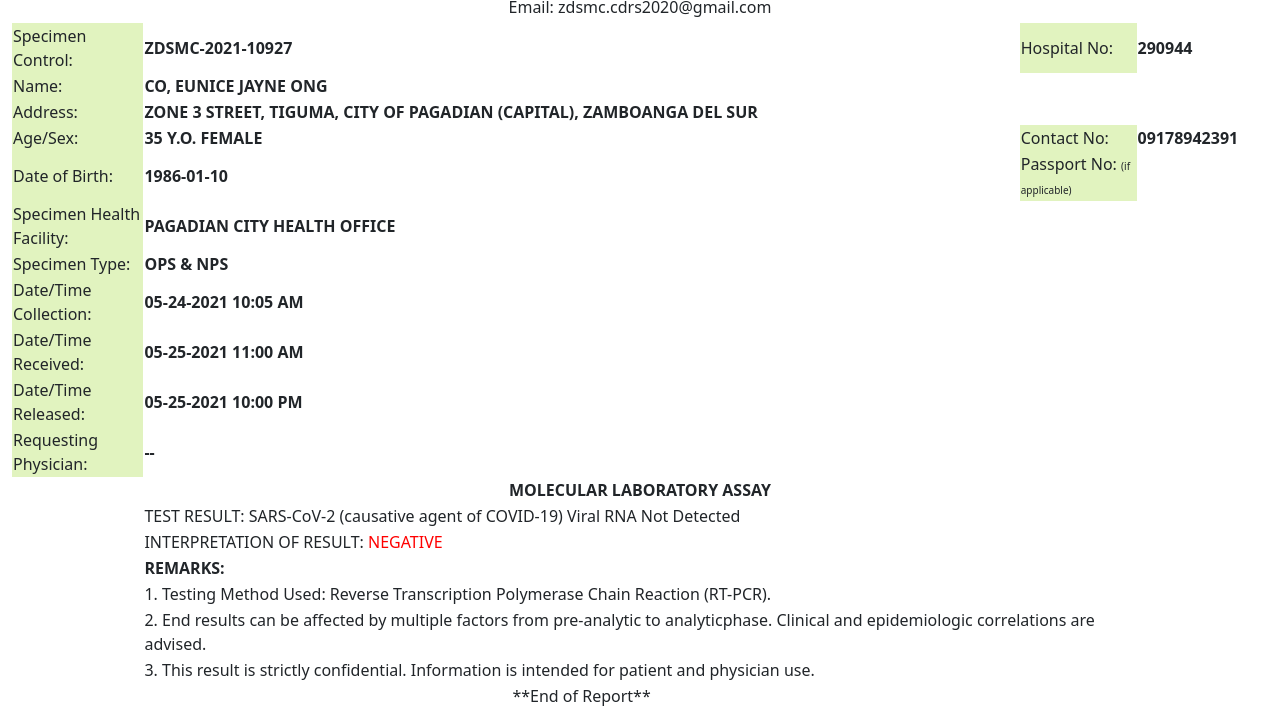
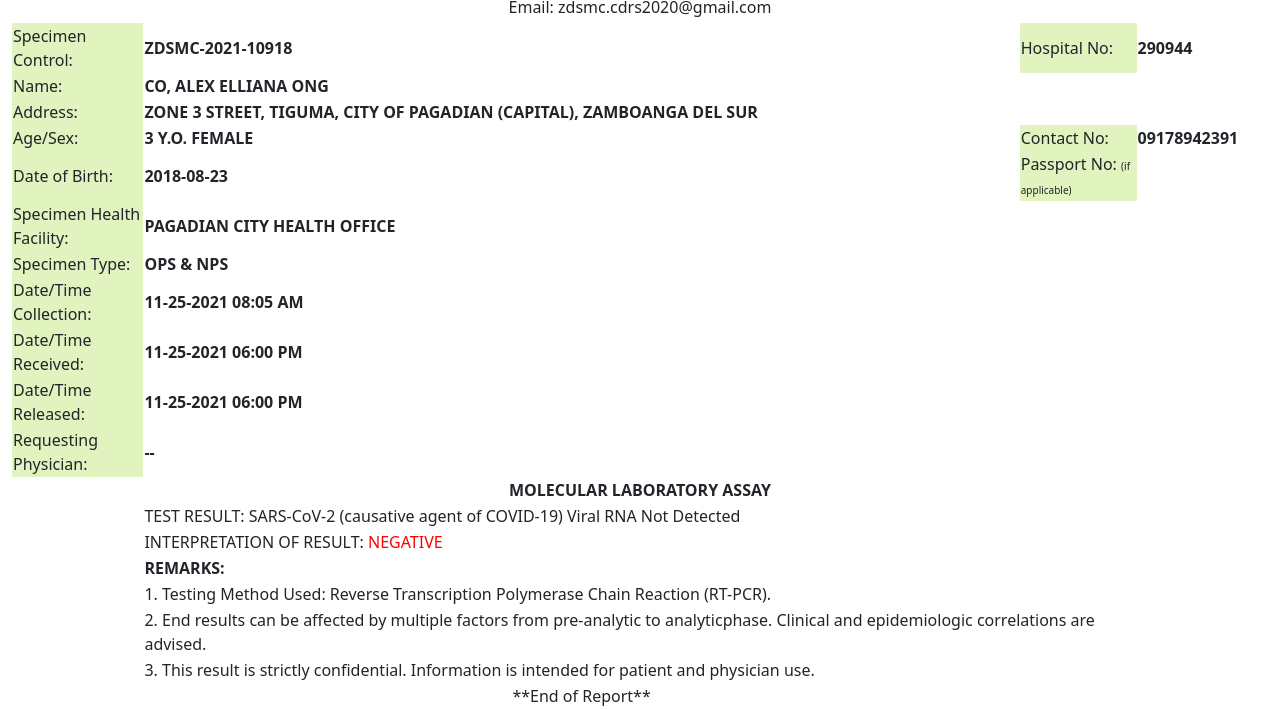
Before and after one commit to annek1022/shobshob, a plain HTML site: page index.html in a window 1280 px wide. Shown: the part 177-886 px from the top of the page. Drawn offline with Linux system fonts and the light colour scheme; no server answers.

Commit message:
Update and rename ZDSMC.html to index.html

```diff
--- a/ZDSMC.html
+++ b/index.html
@@ -82,13 +82,13 @@
 
                                   <tbody><tr>
                                     <td id="datafield" style="background-color:#e1f3bf; width:9%;">Specimen Control:</td>
-                                    <td class="dush" id="lblspecimen" style="vertical-align: middle; text-align: left; width:5%;">ZDSMC-2021-10927</td>
+                                    <td class="dush" id="lblspecimen" style="vertical-align: middle; text-align: left; width:5%;">ZDSMC-2021-10918</td>
                                     <td id="datafield" style="background-color:#e1f3bf; width:8%;">Hospital No:</td>
                                     <td class="dush" id="lblhosno" style="vertical-align: middle; text-align: left; width:9%;">290944</td>
                                   </tr>
                                   <tr>
                                     <td id="datafield" style="background-color:#e1f3bf">Name:</td>
-                                    <td class="dush" id="lblname" style="vertical-align: middle; text-align: left;">CO, EUNICE JAYNE  ONG</td>
+                                    <td class="dush" id="lblname" style="vertical-align: middle; text-align: left;">CO, ALEX ELLIANA  ONG</td>
                                     <td id="llstat" style="vertical-align: middle; text-align: center; font-weight:bold;"></td>
                                   </tr>
                                   <tr>
@@ -98,13 +98,13 @@
                                   </tr>
                                   <tr>
                                     <td id="datafield" style="background-color:#e1f3bf">Age/Sex:</td>
-                                    <td class="dush" id="lblagesex" style="vertical-align: middle; text-align: left;">35 Y.O. FEMALE</td>
+                                    <td class="dush" id="lblagesex" style="vertical-align: middle; text-align: left;">3 Y.O. FEMALE</td>
                                     <td id="datafield" style="background-color:#e1f3bf; width:8%;">Contact No: </td>
                                     <td class="dush" id="lblcontact" style="vertical-align: middle; text-align: left; width:9%;">09178942391</td>
                                   </tr>
                                   <tr>
                                     <td id="datafield" style="background-color:#e1f3bf">Date of Birth:</td>
-                                    <td class="dush" id="lblbirth" style="vertical-align: middle; text-align: left;">1986-01-10</td>
+                                    <td class="dush" id="lblbirth" style="vertical-align: middle; text-align: left;">2018-08-23</td>
                                     <td id="datafield" style="background-color:#e1f3bf; width:8%;">Passport No: <span id="datafield" style="font-size: 10px;">(if applicable)</span></td>
                                     <td class="dush" id="lblpassport" style="vertical-align: middle; text-align: left; width:9%;"></td>
                                   </tr>
@@ -120,17 +120,17 @@
                                   </tr>
                                   <tr>
                                     <td id="datafield" style="background-color:#e1f3bf">Date/Time Collection:</td>
-                                    <td class="dush" id="lbltimecollect" style="vertical-align: middle; text-align: left;">05-24-2021 10:05 AM</td>
+                                    <td class="dush" id="lbltimecollect" style="vertical-align: middle; text-align: left;">11-25-2021 08:05 AM</td>
                                     <td id="llstat" style="vertical-align: middle; text-align: center; font-weight:bold;"></td>
                                   </tr>
                                   <tr>
                                     <td id="datafield" style="background-color:#e1f3bf">Date/Time Received:</td>
-                                    <td class="dush" id="lbltimereceived" style="vertical-align: middle; text-align: left;">05-25-2021 11:00 AM</td>
+                                    <td class="dush" id="lbltimereceived" style="vertical-align: middle; text-align: left;">11-25-2021 06:00 PM</td>
                                     <td id="llstat" style="vertical-align: middle; text-align: center; font-weight:bold;"></td>
                                   </tr>
                                   <tr>
                                     <td id="datafield" style="background-color:#e1f3bf">Date/Time Released:</td>
-                                    <td class="dush" id="lbltimereleased" style="vertical-align: middle; text-align: left;">05-25-2021 10:00 PM</td>
+                                    <td class="dush" id="lbltimereleased" style="vertical-align: middle; text-align: left;">11-25-2021 06:00 PM</td>
                                     <td id="llstat" style="vertical-align: middle; text-align: center; font-weight:bold;"></td>
                                   </tr>
                                   <tr>
```
